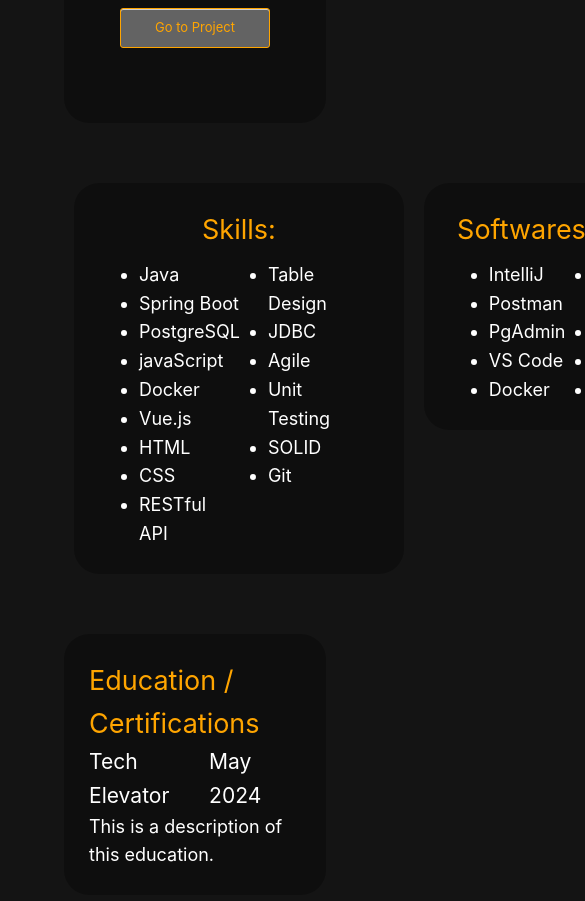
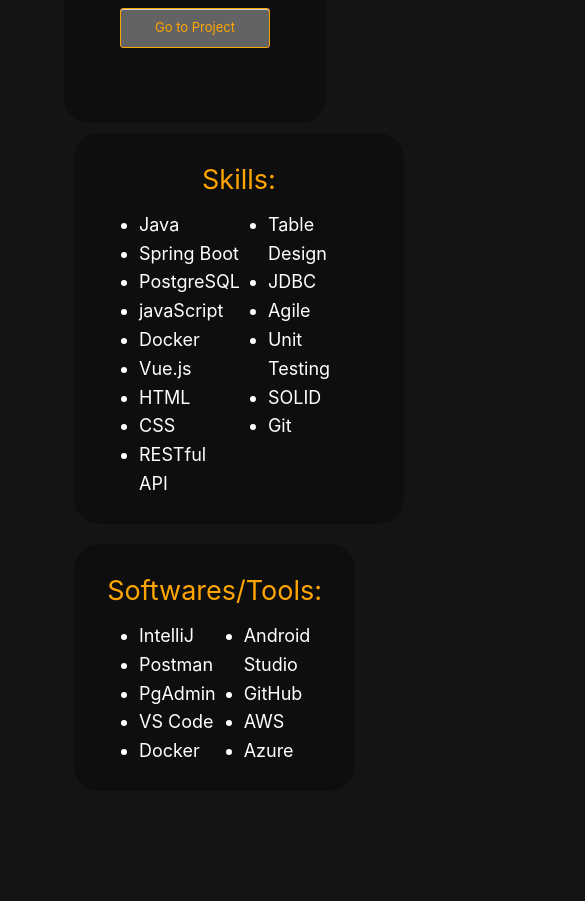
Before and after one commit to Skeffy/skeffy.github.io, a Vue app: page / in a window 390 px wide. Shown: the part 3040-3941 px from the top of the page, 585 px wide, since content can reach past the window. After the commit the page ends 3905 px from the top, so only its background shows below. Built offline with nearby package versions, Linux system fonts and the light colour scheme.

Commit message:
added styling for below 750px

```diff
--- a/src/App.vue
+++ b/src/App.vue
@@ -17,7 +17,7 @@
           <List :list="$store.state.skills"/>
           <List :list="$store.state.softwares"/>
         </div>
-        <Education />
+
       </div>
     </main>
   </div>
@@ -67,7 +67,7 @@
   }
 }
 
-@media (max-width: 950px) {
+@media (min-width: 750px) {
   #lists {
     grid-area: lists;
     margin-bottom: 50px;
@@ -77,4 +77,12 @@
     align-items:first baseline;
   }
 }
+
+@media (max-width: 750px) {
+  #lists {
+    display: flex;
+    flex-direction: column;
+    justify-items: center;
+  }
+}
 </style>
```
